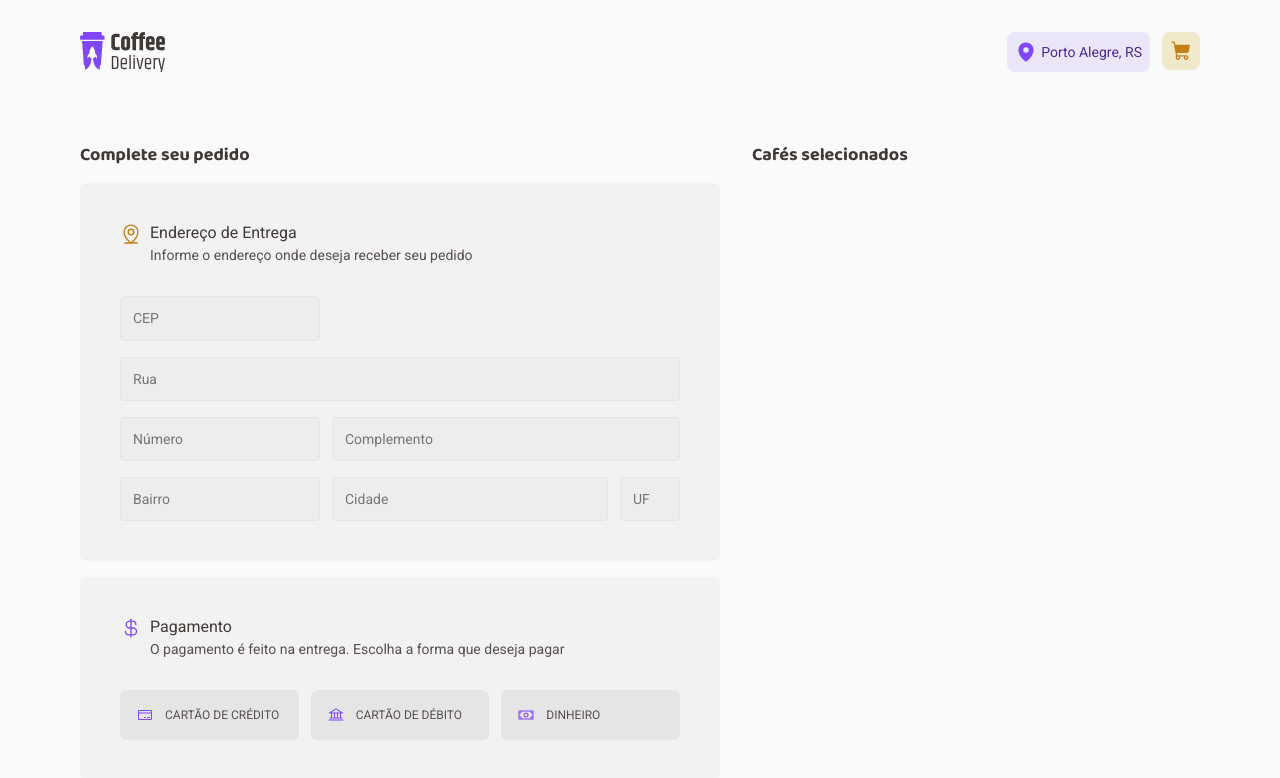
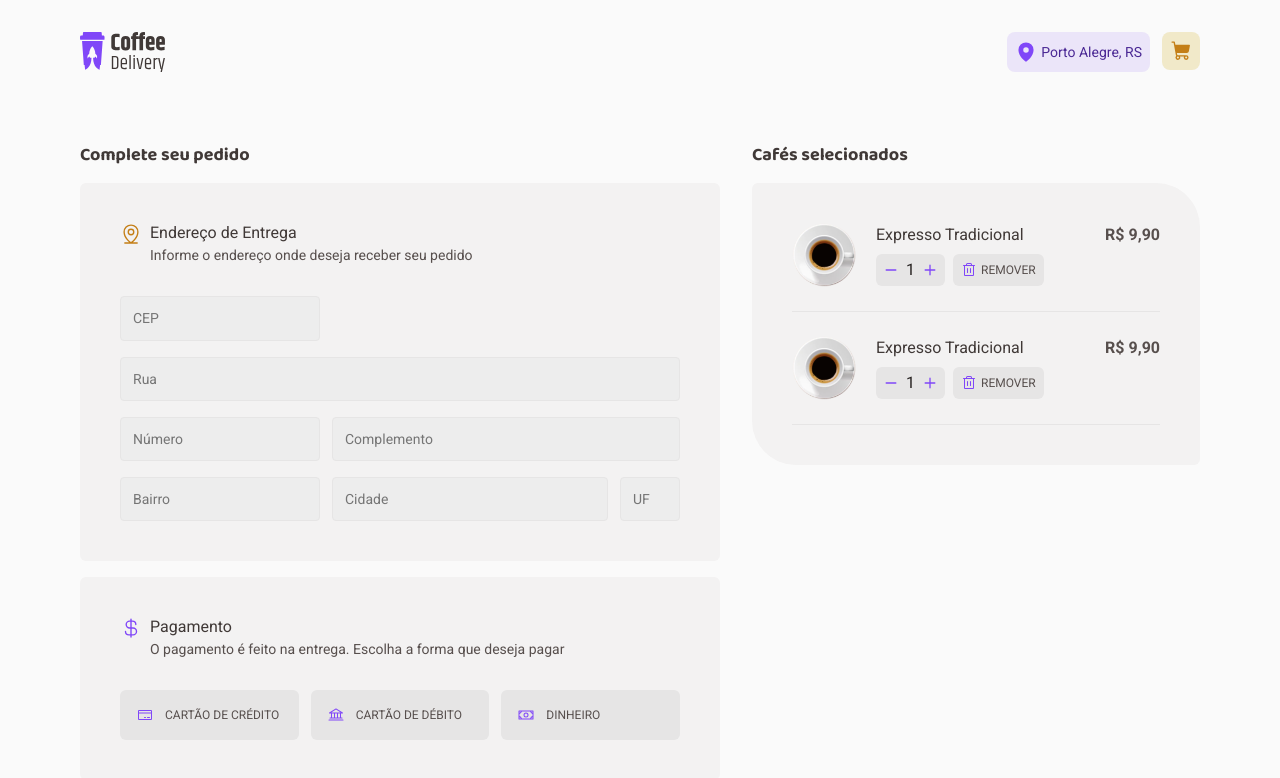
Before and after one commit to thealfredohenrique/coffee-delivery, a React (Vite) app: page /checkout in a window 1280 px wide. Shown: the top 778 px of the page. Built offline with nearby package versions, Linux system fonts and the light colour scheme.

Commit message:
feat(cart): Add cart card and cart item components

```diff
--- a/src/pages/Checkout/components/AddressCard/index.tsx
+++ b/src/pages/Checkout/components/AddressCard/index.tsx
@@ -9,7 +9,7 @@ import { FieldContainer, FieldsetContainer } from "./styles";
 function AddressCard() {
   return (
     <CardContainer>
-      <LegendContainer color="dark-yellow">
+      <LegendContainer color="yellow">
         <MapPinLine size={22} />
 
         <LegendTextContainer>
--- /dev/null
+++ b/src/pages/Checkout/components/CartCard/index.tsx
@@ -0,0 +1,15 @@
+import { CartCardContainer, CartItemsContainer } from "./styles";
+import CartItem from "../CartItem";
+
+function CartCard() {
+  return (
+    <CartCardContainer>
+      <CartItemsContainer>
+        <CartItem />
+        <CartItem />
+      </CartItemsContainer>
+    </CartCardContainer>
+  );
+}
+
+export default CartCard;
--- /dev/null
+++ b/src/pages/Checkout/components/CartCard/styles.ts
@@ -0,0 +1,14 @@
+import { styled } from "styled-components";
+
+export const CartCardContainer = styled.section`
+  display: flex;
+  flex-direction: column;
+  padding: 2.5rem;
+  background-color: ${(props) => props.theme.baseCard};
+  border-radius: 6px 44px 6px 44px;
+`;
+
+export const CartItemsContainer = styled.ul`
+  display: flex;
+  flex-direction: column;
+`;
--- /dev/null
+++ b/src/pages/Checkout/components/CartItem/index.tsx
@@ -0,0 +1,52 @@
+import { Minus, Plus, Trash } from "@phosphor-icons/react";
+import {
+  CartItemActionsContainer,
+  CartItemContainer,
+  CartItemCounterContainer,
+  CartItemDetailsContainer,
+  CartItemImageContainer,
+  CartItemInfoContainer,
+  CartItemNameContainer,
+  CartItemPriceContainer,
+  CartItemRemoveContainer,
+  CounterButtonContainer,
+} from "./styles";
+
+function CartItem() {
+  return (
+    <CartItemContainer>
+      <CartItemImageContainer
+        src="/src/assets/traditional-espresso-coffee.png"
+        alt="Expresso Tradicional"
+      />
+
+      <CartItemDetailsContainer>
+        <CartItemInfoContainer>
+          <CartItemNameContainer>Expresso Tradicional</CartItemNameContainer>
+          <CartItemPriceContainer>R$ 9,90</CartItemPriceContainer>
+        </CartItemInfoContainer>
+
+        <CartItemActionsContainer>
+          <CartItemCounterContainer>
+            <CounterButtonContainer>
+              <Minus size={14} weight="bold" />
+            </CounterButtonContainer>
+
+            <span>1</span>
+
+            <CounterButtonContainer>
+              <Plus size={14} weight="bold" />
+            </CounterButtonContainer>
+          </CartItemCounterContainer>
+
+          <CartItemRemoveContainer>
+            <Trash size={16} />
+            Remover
+          </CartItemRemoveContainer>
+        </CartItemActionsContainer>
+      </CartItemDetailsContainer>
+    </CartItemContainer>
+  );
+}
+
+export default CartItem;
--- /dev/null
+++ b/src/pages/Checkout/components/CartItem/styles.ts
@@ -0,0 +1,105 @@
+import { styled } from "styled-components";
+
+export const CartItemContainer = styled.li`
+  display: flex;
+  column-gap: 1.25rem;
+  align-items: center;
+  border-bottom: 1px solid ${(props) => props.theme.baseButton};
+  padding-bottom: 1.5rem;
+
+  &:not(:first-child) {
+    padding-top: 1.5rem;
+  }
+`;
+
+export const CartItemImageContainer = styled.img`
+  height: 4rem;
+  width: 4rem;
+`;
+
+export const CartItemDetailsContainer = styled.div`
+  flex: 1;
+  display: flex;
+  flex-direction: column;
+  gap: 0.5rem;
+`;
+
+export const CartItemInfoContainer = styled.div`
+  display: flex;
+  justify-content: space-between;
+`;
+
+export const CartItemNameContainer = styled.h3`
+  color: ${(props) => props.theme.baseSubtitle};
+  font-size: 1rem;
+  font-weight: 400;
+  line-height: 1.3;
+`;
+
+export const CartItemPriceContainer = styled.strong`
+  color: ${(props) => props.theme.baseText};
+  font-size: 1rem;
+  font-weight: 700;
+  line-height: 1.3;
+`;
+
+export const CartItemActionsContainer = styled.div`
+  display: flex;
+  gap: 0.5rem;
+`;
+
+export const CartItemCounterContainer = styled.div`
+  display: flex;
+  align-items: center;
+  gap: 0.5rem;
+  padding: 0.5rem;
+  height: 2rem;
+  background-color: ${(props) => props.theme.baseButton};
+  border-radius: 6px;
+
+  span {
+    color: ${(props) => props.theme.baseTitle};
+    line-height: 1;
+  }
+`;
+
+const BaseButton = styled.button`
+  display: flex;
+  justify-content: center;
+  align-items: center;
+  border: none;
+  cursor: pointer;
+`;
+
+export const CounterButtonContainer = styled(BaseButton)`
+  background-color: transparent;
+  color: ${(props) => props.theme.purple};
+
+  &:hover {
+    color: ${(props) => props.theme.purpleDark};
+  }
+`;
+
+export const CartItemRemoveContainer = styled(BaseButton)`
+  gap: 0.25rem;
+  padding: 0 0.5rem;
+  background-color: ${(props) => props.theme.baseButton};
+  color: ${(props) => props.theme.baseText};
+  font-size: 0.75rem;
+  text-transform: uppercase;
+  line-height: 1;
+  border-radius: 6px;
+
+  svg {
+    color: ${(props) => props.theme.purple};
+  }
+
+  &:hover {
+    background-color: ${(props) => props.theme.baseHover};
+    color: ${(props) => props.theme.baseSubtitle};
+
+    svg {
+      color: ${(props) => props.theme.purpleDark};
+    }
+  }
+`;
--- a/src/pages/Checkout/index.tsx
+++ b/src/pages/Checkout/index.tsx
@@ -1,4 +1,5 @@
 import AddressCard from "./components/AddressCard";
+import CartCard from "./components/CartCard";
 import PaymentCard from "./components/PaymentCard";
 import {
   CheckoutContainer,
@@ -19,6 +20,8 @@ function Checkout() {
 
       <RightContainer>
         <TitleContainer>Cafés selecionados</TitleContainer>
+
+        <CartCard />
       </RightContainer>
     </CheckoutContainer>
   );
--- a/src/pages/Checkout/styles.ts
+++ b/src/pages/Checkout/styles.ts
@@ -8,14 +8,18 @@ export const CheckoutContainer = styled.div`
   padding: 2.5rem 0;
 `;
 
-export const LeftContainer = styled.div`
+const SideWrapper = styled.div`
   flex: 1;
   display: flex;
   flex-direction: column;
   gap: 1rem;
 `;
 
-export const RightContainer = styled.div`
+export const LeftContainer = styled(SideWrapper)`
+  flex: 1;
+`;
+
+export const RightContainer = styled(SideWrapper)`
   width: 28rem;
 `;
 
@@ -35,13 +39,13 @@ export const CardContainer = styled.form`
   border-radius: 6px;
 `;
 
-const ICON_COLORS = {
-  "dark-yellow": "yellowDark",
+const LEGEND_ICON_COLORS = {
   purple: "purple",
+  yellow: "yellowDark",
 };
 
 interface LegendContainerProps {
-  color: keyof typeof ICON_COLORS;
+  color: keyof typeof LEGEND_ICON_COLORS;
 }
 
 export const LegendContainer = styled.legend<LegendContainerProps>`
@@ -49,7 +53,7 @@ export const LegendContainer = styled.legend<LegendContainerProps>`
   gap: 0.5rem;
 
   svg {
-    color: ${(props) => props.theme[ICON_COLORS[props.color]]};
+    color: ${(props) => props.theme[LEGEND_ICON_COLORS[props.color]]};
   }
 `;
 
```
